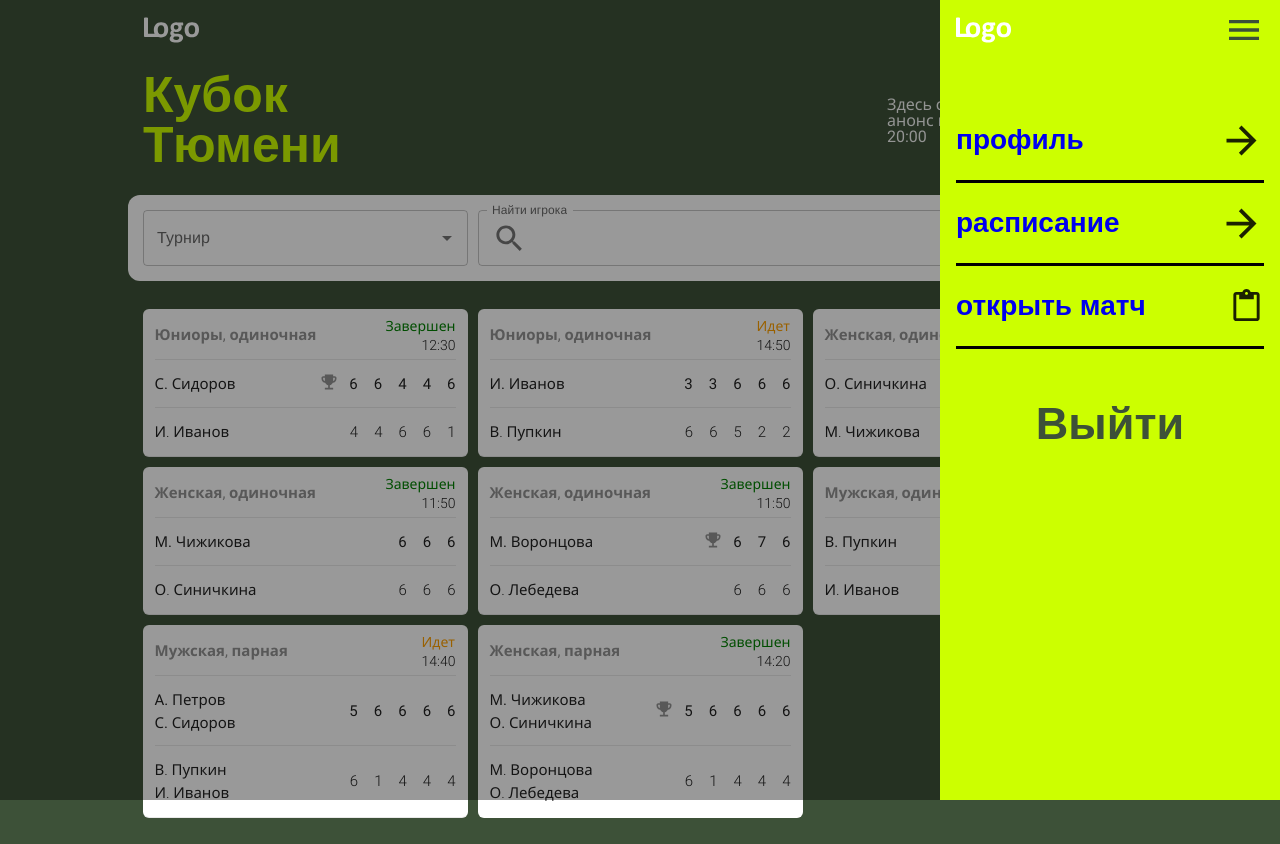
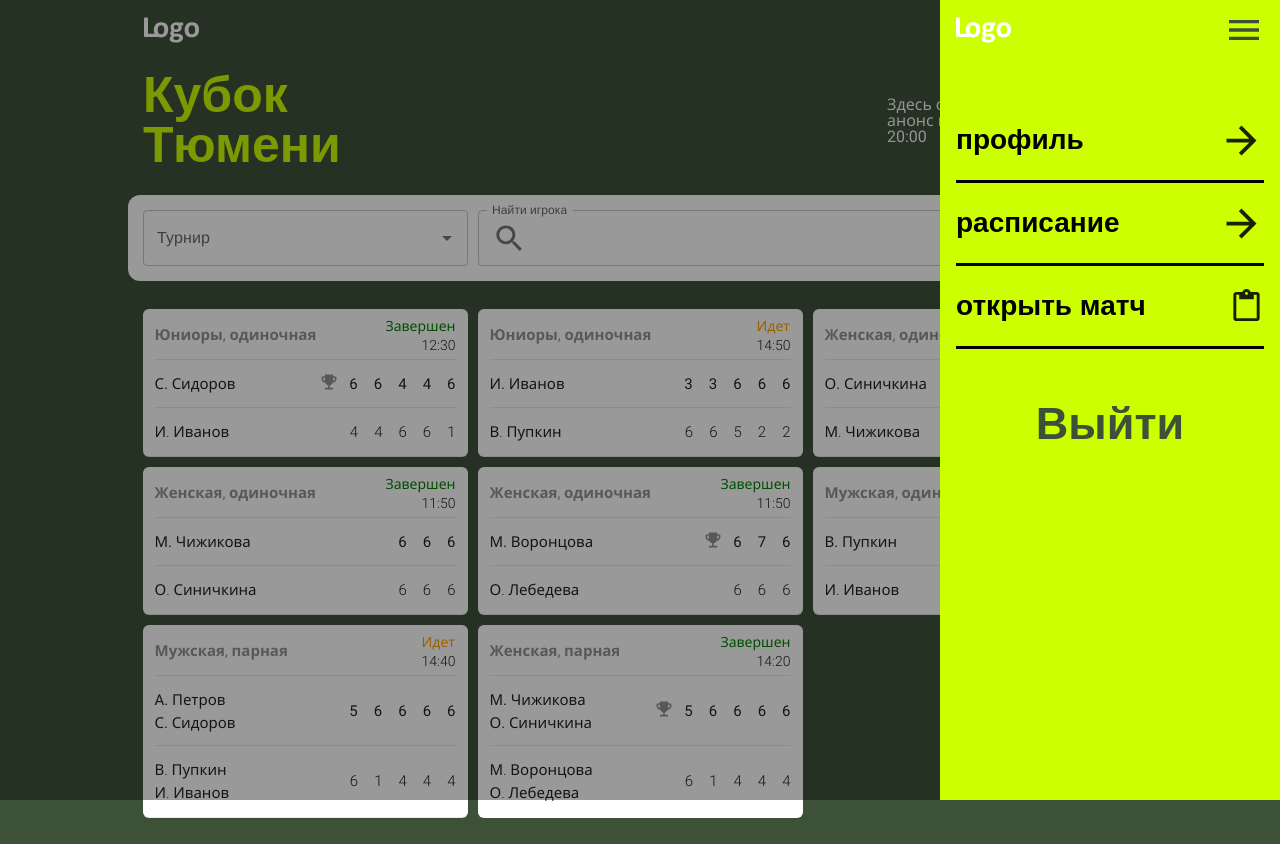
Before and after one commit to Zyurkalov/Tennis-toure, a React (Vite) app: page / in a window 1280 px wide. Both pictures are taken after a click on the button 1117 px from the left and 30 px from the top of the page. Built offline with nearby package versions, Linux system fonts and the light colour scheme.

Commit message:
fix: build setting

```diff
--- a/package.json
+++ b/package.json
@@ -3,6 +3,10 @@
   "private": true,
   "version": "0.0.0",
   "type": "module",
+  "author": {
+    "name": "Zyurkalov",
+    "url": "https://github.com/Zyurkalov"
+  },
   "scripts": {
     "dev": "vite",
     "build": "tsc && vite build",
--- a/src/components/sideMenu/SideMenu.tsx
+++ b/src/components/sideMenu/SideMenu.tsx
@@ -14,6 +14,7 @@ export const SideMenu = () => {
     const [isMenuVisible, setIsMenuVisible] = useState(false);
 
     const dispatch = useAppDispatch()
+    const eventDisable = (e: React.MouseEvent<HTMLAnchorElement>) => e.preventDefault()
     const click = () => {
         dispatch(toggleMenu())
       }
@@ -59,19 +60,19 @@ export const SideMenu = () => {
           </header>
           <ul className={styles.menu__ul}>
             <li className={styles.menu__li}>
-              <a className={styles.menu__link} href="/">
+              <a className={styles.menu__link} href="/" onClick={(e) => eventDisable(e)}>
                 Профиль
               </a>
               <ArrowForwardIcon sx={{ fontSize: 45 }} />
             </li>
             <li className={styles.menu__li}>
-              <a className={styles.menu__link} href="/">
+              <a className={styles.menu__link} href="/" onClick={(e) => eventDisable(e)}>
                 Расписание
               </a>
               <ArrowForwardIcon sx={{ fontSize: 45 }} />
             </li>
             <li className={`${styles.menu__li} ${styles.menu__li_padding}`}>
-              <a className={styles.menu__link} href="/">
+              <a className={styles.menu__link} href="/" onClick={(e) => eventDisable(e)}>
                 Открыть матч
               </a>
               <ContentPasteIcon sx={{ fontSize: 35 }} />
--- a/src/components/sideMenu/sideMenu.module.scss
+++ b/src/components/sideMenu/sideMenu.module.scss
@@ -79,9 +79,6 @@
 
     border-bottom: solid 3px black;
 
-    &_padding {
-    }
-
     &:last-child {
         margin-top: 35px;
         border: none;
@@ -97,17 +94,11 @@
 
     text-transform: lowercase;
     text-decoration: none;
+    color: black;
 
-
-    &:visited {
-        color: black;
-    }
     &:hover {
         color: var(--color-green);
     }
-    // &:not(:visited) {
-    //     color: black;
-    // }
    }
 
    &__buttonClose {
--- a/vite.config.ts
+++ b/vite.config.ts
@@ -1,14 +1,46 @@
 import { defineConfig } from 'vite'
-import react from '@vitejs/plugin-react-swc'
-import Inspect from 'vite-plugin-inspect'
+// import react from '@vitejs/plugin-react-swc'
+// import Inspect from 'vite-plugin-inspect'
+// import path from 'path'
 
 // https://vitejs.dev/config/
+// export default defineConfig({
+//   base: '/Tennis-toure/',
+//   esbuild: {
+//     jsxFactory: 'h',
+//     jsxFragment: 'Fragment',
+//   },
+//   build: {
+//     outDir: 'dist',
+//     assetsDir: '',
+//     manifest: true,
+//     target: 'es2018',
+//     // minify: false,
+//     modulePreload: true,
+//     rollupOptions: {
+//       input: {
+//         default: path.resolve(__dirname, 'index.html')
+//         // указываем все страницы для сборки
+//         // больше на https://www.youtube.com/watch?v=qdr7y2T2FBQ&list=PL-FhWbGlJPfZg649Ukk5vPa4nUjHhQ6o3&index=17
+//       }
+//     }
+//   },
+//   resolve: {
+//     alias: {
+//       '@': path.resolve(__dirname, './src/components')
+//       // '../../components/sideMenu/SideMenu' => '@/sideMenu/SideMenu' - работает, но линтер указывает на ошибки
+//     }
+//   },
+//   plugins: [react(), Inspect()],
+// })
+
 export default defineConfig({
+  base: '/Tennis-toure/',
   build: {
     outDir: 'dist',
-    assetsDir: '',
-    manifest: true,
+    target: 'es2018'
   },
-
-  plugins: [react(), Inspect()],
+  server: {
+    cors: false,
+  }
 })
```
Also changed, not shown: 1 other file (tests, documents, lock files or other folders).
